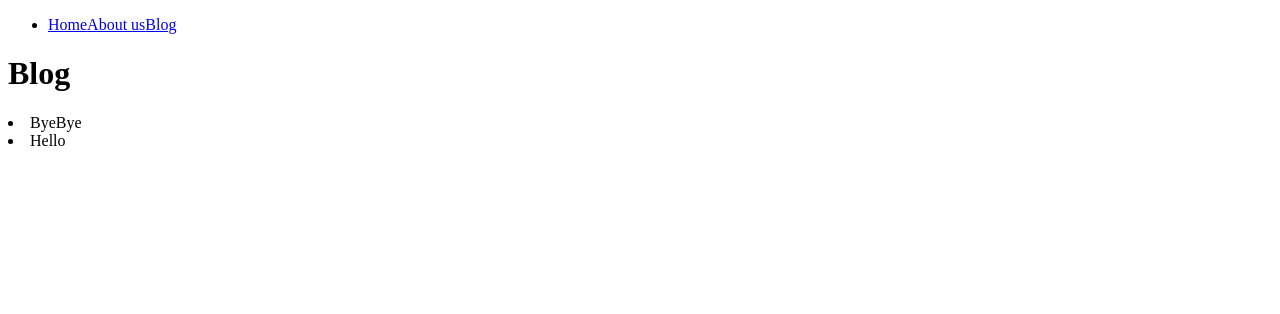
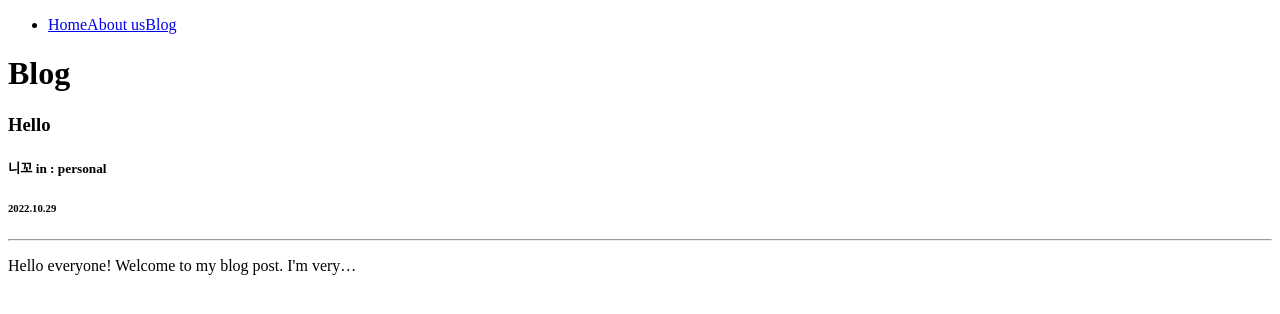
Before and after one commit to YoujungSon/dev-stickers, a Gatsby site: page /blog in a window 1280 px wide. Built offline with nearby package versions, Linux system fonts and the light colour scheme; Gatsby itself is replaced by a stand-in of ours.

Commit message:
#10.11 MDX

```diff
--- /dev/null
+++ b/blog-posts/Hello.mdx
@@ -0,0 +1,10 @@
+---
+title: Hello
+category: personal
+date: '2022-10-29'
+author: 니꼬
+---
+
+## Hello everyone!
+
+Welcome to my blog post. I'm very happy to have you all here with me on this special ocasion
--- a/gatsby-config.ts
+++ b/gatsby-config.ts
@@ -11,6 +11,7 @@ const config: GatsbyConfig = {
   // Learn more at: https://gatsby.dev/graphql-typegen
   graphqlTypegen: true,
   plugins: [
+    `gatsby-plugin-mdx`,
     {
       resolve: `gatsby-source-filesystem`,
       options: {
--- a/package.json
+++ b/package.json
@@ -16,7 +16,9 @@
     "typecheck": "tsc --noEmit"
   },
   "dependencies": {
+    "@mdx-js/react": "^2.1.5",
     "gatsby": "^5.0.0",
+    "gatsby-plugin-mdx": "^5.1.0",
     "gatsby-source-filesystem": "^5.1.0",
     "react": "^18.2.0",
     "react-dom": "^18.2.0"
--- a/src/pages/blog.tsx
+++ b/src/pages/blog.tsx
@@ -4,21 +4,37 @@ import Layout from './components/Layout';
 import Seo from './components/Seo';
 import { PageProps } from 'gatsby';
 
-const blog = ({ data }: PageProps<Queries.BlogTitlesQuery>) => {
+const blog = ({ data }: PageProps<Queries.BlogPostsQuery>) => {
   return (
     <Layout title='Blog'>
-      {data.allFile.nodes.map((file, index) => (
-        <li key={index}>{file.name}</li>
-      ))}
+      <section>
+        {data.allMdx.nodes.map((file, index) => (
+          <article key={index}>
+            <h3>{file.frontmatter?.title}</h3>
+            <h5>
+              {file.frontmatter?.author} in : {file.frontmatter?.category}
+            </h5>
+            <h6>{file.frontmatter?.date}</h6>
+            <hr />
+            <p>{file.excerpt}</p>
+          </article>
+        ))}
+      </section>
     </Layout>
   );
 };
 
 export const query = graphql`
-  query BlogTitles {
-    allFile {
+  query BlogPosts {
+    allMdx {
       nodes {
-        name
+        frontmatter {
+          author
+          category
+          date(formatString: "YYYY.MM.DD")
+          title
+        }
+        excerpt(pruneLength: 50)
       }
     }
   }
```
Also changed, not shown: blog-posts/ByeBye.md (deleted), blog-posts/Hello.md (deleted), 1 other file.
